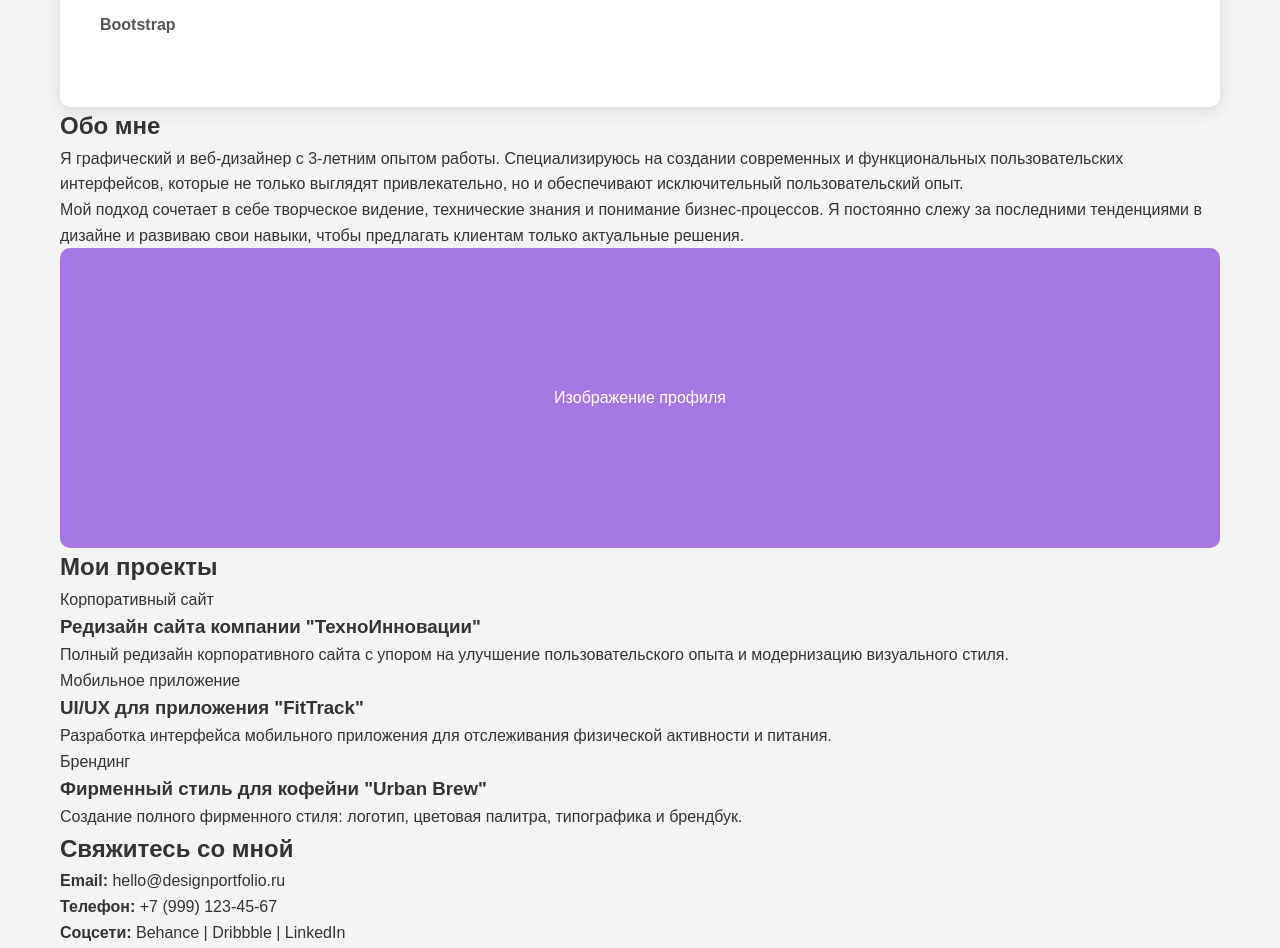
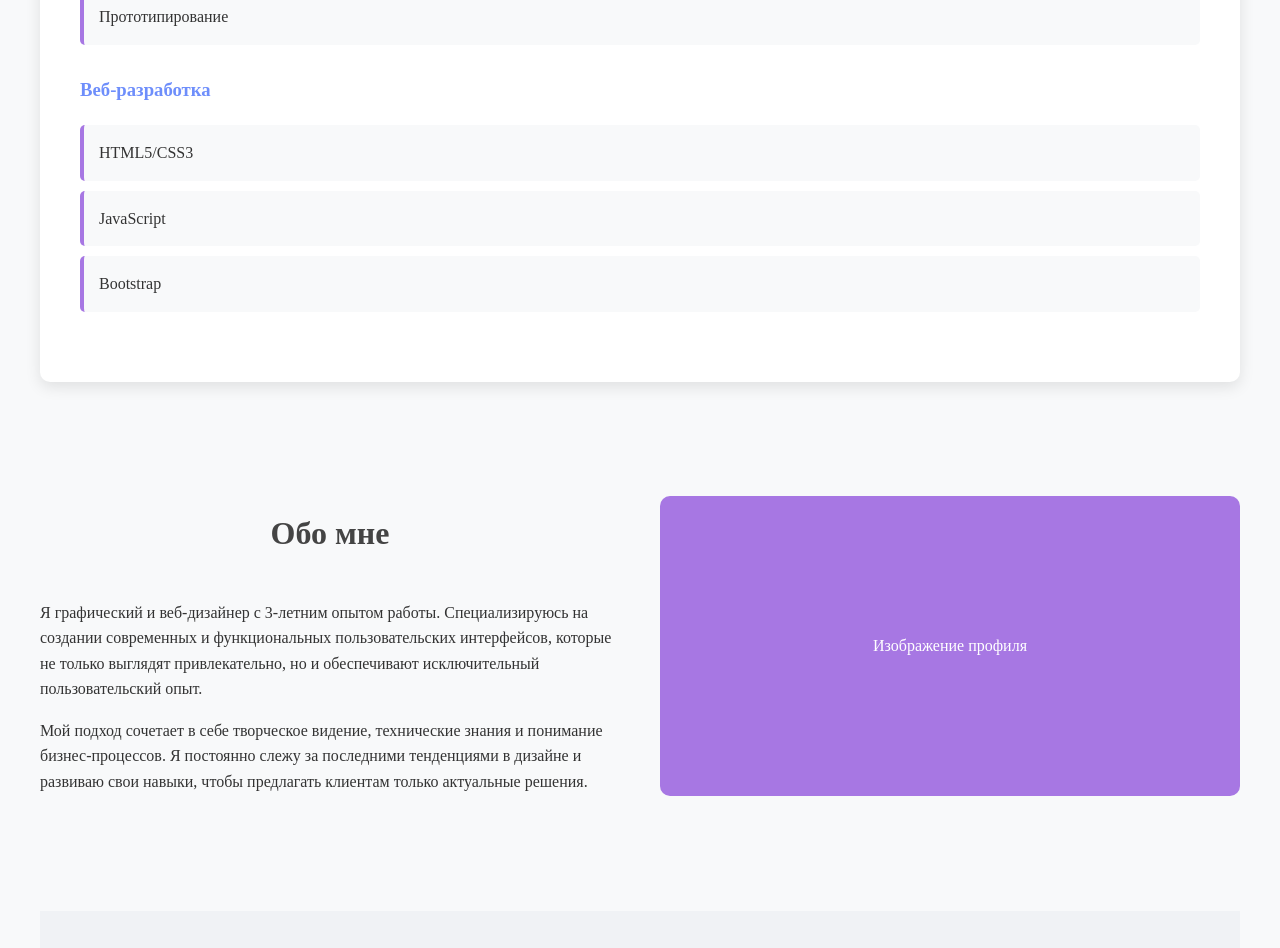
Before and after one commit to ikiraaa/My_Rep, a plain HTML site: page index.html in a window 1280 px wide. Shown: the part 864-1812 px from the top of the page. Drawn offline with Linux system fonts and the light colour scheme.

Commit message:
Update style.css

```diff
--- a/style.css
+++ b/style.css
@@ -1,14 +1,15 @@
-* {
+
+     {
             margin: 0;
             padding: 0;
             box-sizing: border-box;
+            font-family: 'Arial', sans-serif;
         }
 
         body {
-    font-family: 'Arial', sans-serif;
+            background-color: #f8f9fa;
+            color: #333;
             line-height: 1.6;
-    color: #333;
-    background-color: #f4f4f4;
         }
 
         .container {
@@ -18,80 +19,163 @@ body {
         }
 
         header {
-    background: linear-gradient(135deg, #ea66d2 0%, #764ba2 100%);
+            background: linear-gradient(135deg, #6e8efb 0%, #a777e3 100%);
             color: white;
+            padding: 60px 0;
             text-align: center;
-    padding: 60px 0;
         }
 
         header h1 {
-    font-size: 2.5em;
+            font-size: 2.5rem;
             margin-bottom: 10px;
         }
 
         header p {
-    font-size: 1.2em;
+            font-size: 1.2rem;
             opacity: 0.9;
         }
 
-main {
-    padding: 40px 0;
+        section {
+            padding: 60px 0;
         }
 
+        h2 {
+            text-align: center;
+            margin-bottom: 40px;
+            font-size: 2rem;
+            color: #444;
+        }
+
+        h3 {
+            margin-bottom: 20px;
+            color: #6e8efb;
+        }
+
+        /* Стили для секции навыков */
         .skills {
-    background: white;
+            background-color: white;
             border-radius: 10px;
             padding: 40px;
-    box-shadow: 0 5px 15px rgba(0, 0, 0, 0.1);
-}
-
-.skills h2 {
-    text-align: center;
-    margin-bottom: 30px;
-    color: #333;
-    font-size: 2em;
+            box-shadow: 0 5px 15px rgba(0,0,0,0.1);
+            margin-top: -40px;
         }
 
         .skill-category {
             margin-bottom: 30px;
         }
 
-.skill-category h3 {
-    color: #764ba2;
-    margin-bottom: 20px;
-    font-size: 1.5em;
+        .skill-item {
+            background-color: #f8f9fa;
+            padding: 15px;
+            margin-bottom: 10px;
+            border-radius: 5px;
+            border-left: 4px solid #a777e3;
+            transition: transform 0.3s ease;
         }
 
-.skill-item {
-    margin-bottom: 15px;
+        .skill-item:hover {
+            transform: translateX(5px);
         }
 
-.skill-name {
-    display: block;
-    margin-bottom: 5px;
-    font-weight: bold;
-    color: #555;
+        /* Стили для секции "Обо мне" */
+        .about {
+            display: flex;
+            flex-wrap: wrap;
+            align-items: center;
+            gap: 40px;
+            margin: 40px 0;
         }
 
+        .about-text {
+            flex: 1;
+            min-width: 300px;
+        }
+
+        .profile-img {
+            flex: 1;
+            min-width: 300px;
+            text-align: center;
+        }
+
+        .profile-img img {
+            max-width: 100%;
+            border-radius: 10px;
+            box-shadow: 0 5px 15px rgba(0,0,0,0.1);
+        }
+
+        /* Стили для секции проектов */
+        .projects {
+            background-color: #f0f2f5;
+            padding: 60px 0;
+        }
+
+        .project-grid {
+            display: grid;
+            grid-template-columns: repeat(auto-fill, minmax(300px, 1fr));
+            gap: 30px;
+            margin-top: 30px;
+        }
+
+        .project-card {
+            background-color: white;
+            border-radius: 10px;
+            overflow: hidden;
+            box-shadow: 0 5px 15px rgba(0,0,0,0.1);
+            transition: transform 0.3s ease;
+        }
+
+        .project-card:hover {
+            transform: translateY(-10px);
+        }
+
+        .project-img {
+            height: 200px;
+            background-color: #6e8efb;
+            display: flex;
+            align-items: center;
+            justify-content: center;
+            color: white;
+            font-weight: bold;
+        }
+
+        .project-content {
+            padding: 20px;
+        }
+
+        .project-content h3 {
+            margin-bottom: 10px;
+            color: #444;
+        }
+
+        /* Стили для секции контактов */
+        .contact {
+            padding: 60px 0;
+            text-align: center;
+        }
+
+        .contact-info {
+            max-width: 600px;
+            margin: 0 auto;
+        }
+
+        .contact-item {
+            margin-bottom: 20px;
+            font-size: 1.1rem;
+        }
 
         footer {
-    background: #333;
+            background-color: #343a40;
             color: white;
             text-align: center;
-    padding: 20px 0;
-    margin-top: 40px;
+            padding: 30px 0;
         }
 
         @media (max-width: 768px) {
-    header h1 {
-        font-size: 2em;
+            .about {
+                flex-direction: column;
             }
 
             .skills {
                 padding: 20px;
             }
-
-    .skill-category h3 {
-        font-size: 1.3em;
         }
-}
```
Lines whose indentation alone changed are shown as unchanged.
